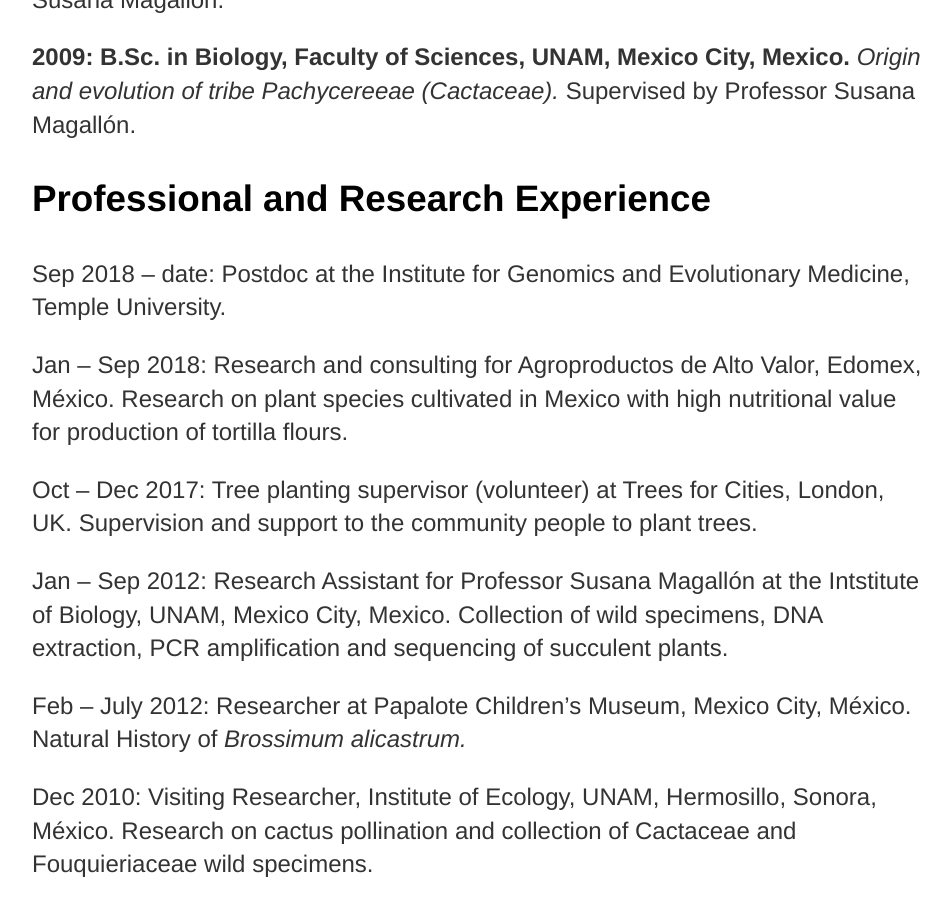
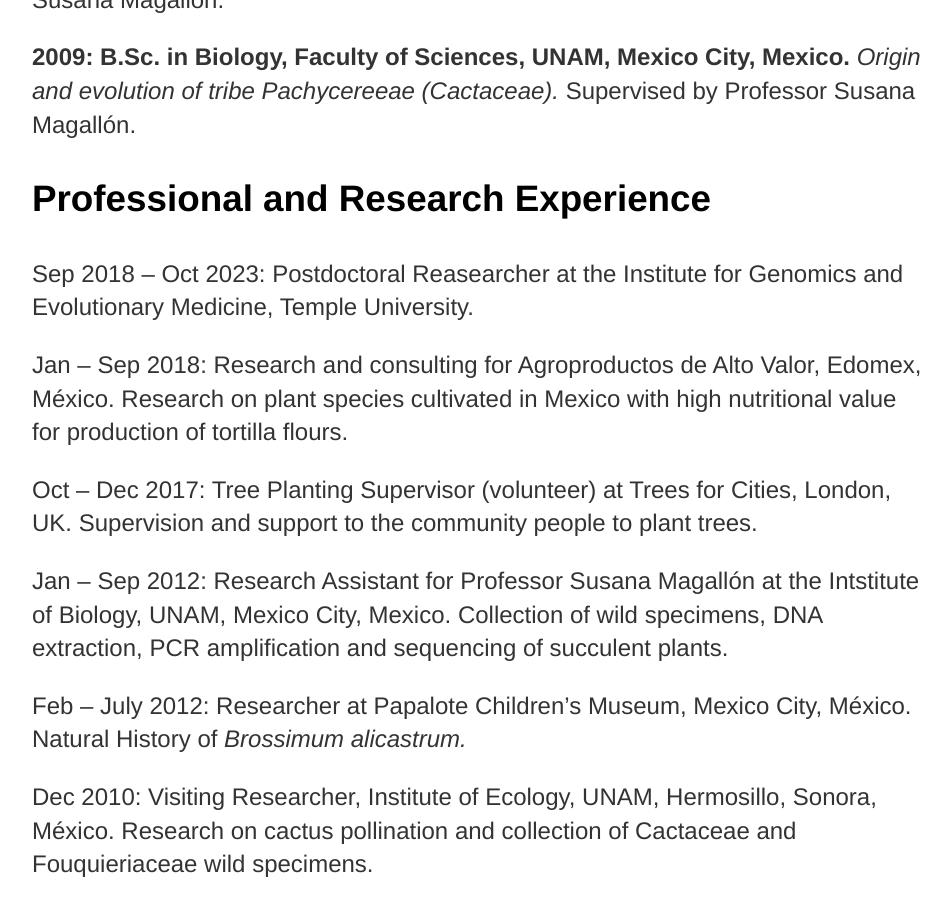
Before and after one commit to josebarbamontoya/josebarbamontoya.github.io, a Jekyll site: the page built from about/index.html, in a window 1280 px wide and 900 px high, scrolled down 1270 px. Shown: the whole window, without its empty margins (160-1111 px from the left). Built offline with Jekyll 4.4.1, drawn with Linux system fonts in a browser that asks for light colours.

Commit message:
Update index.html

```diff
--- a/about/index.html
+++ b/about/index.html
@@ -18,9 +18,9 @@
 			<p><b>2009: B.Sc. in Biology, Faculty of Sciences, UNAM, Mexico City, Mexico.</b> <i>Origin and evolution of tribe Pachycereeae (Cactaceae).</i> Supervised by Professor Susana Magallón.
 
 	<h3><font color="black">Professional and Research Experience</h3>
-			<p>Sep 2018 – date: Postdoc at the Institute for Genomics and Evolutionary Medicine, Temple University.
+			<p>Sep 2018 – Oct 2023: Postdoctoral Reasearcher at the Institute for Genomics and Evolutionary Medicine, Temple University.
 			<p>Jan – Sep 2018: Research and consulting for Agroproductos de Alto Valor, Edomex, México. Research on plant species cultivated in Mexico with high nutritional value for production of tortilla flours.
-			<p>Oct – Dec 2017: Tree planting supervisor (volunteer) at Trees for Cities, London, UK. Supervision and support to the community people to plant trees.
+			<p>Oct – Dec 2017: Tree Planting Supervisor (volunteer) at Trees for Cities, London, UK. Supervision and support to the community people to plant trees.
 			<p>Jan – Sep 2012: Research Assistant for Professor Susana Magallón at the Intstitute of Biology, UNAM, Mexico City, Mexico. Collection of wild specimens, DNA extraction, PCR amplification and sequencing of succulent plants.
 			<p>Feb – July 2012: Researcher at Papalote Children’s Museum, Mexico City, México. Natural History of <i>Brossimum alicastrum.</i>
 			<p>Dec 2010: Visiting Researcher, Institute of Ecology, UNAM, Hermosillo, Sonora, México. Research on cactus pollination and collection of Cactaceae and Fouquieriaceae wild specimens.
```
